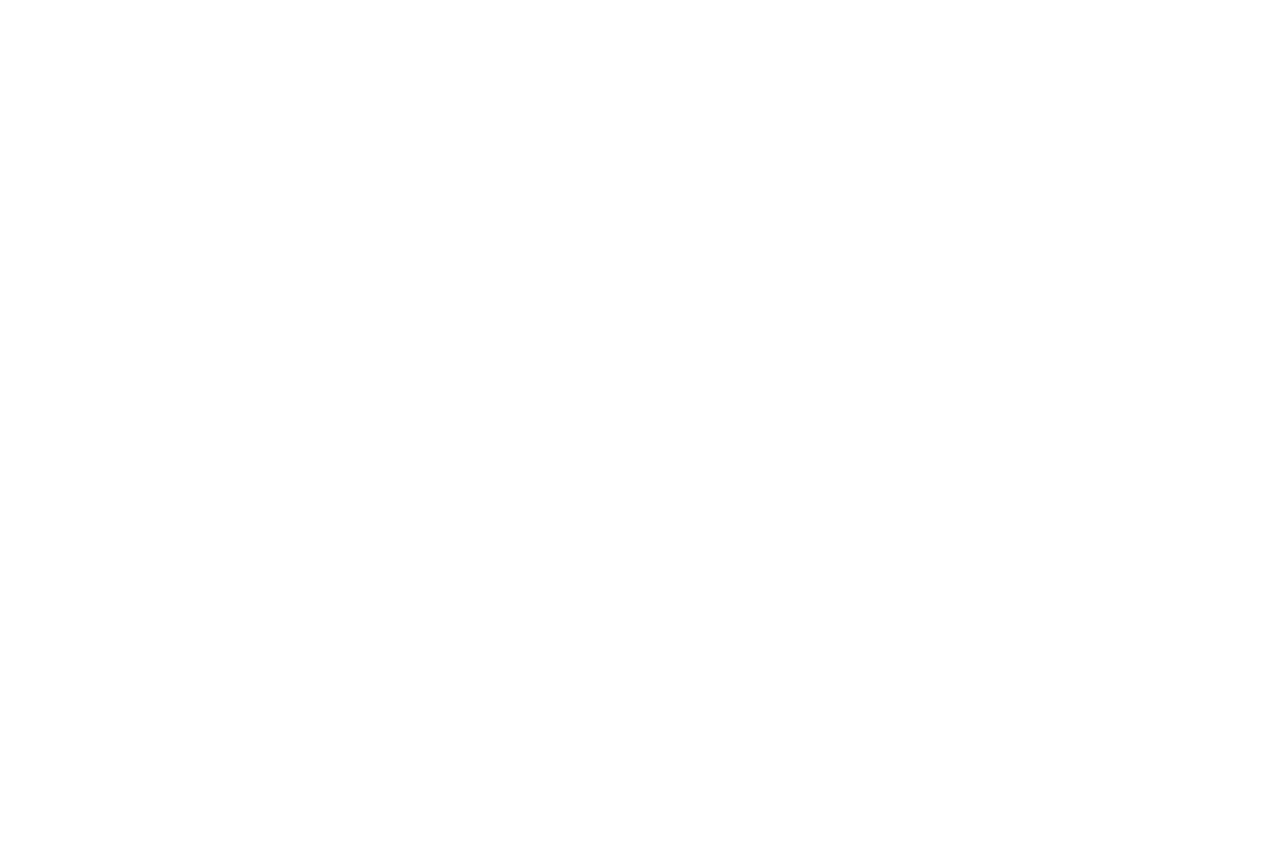
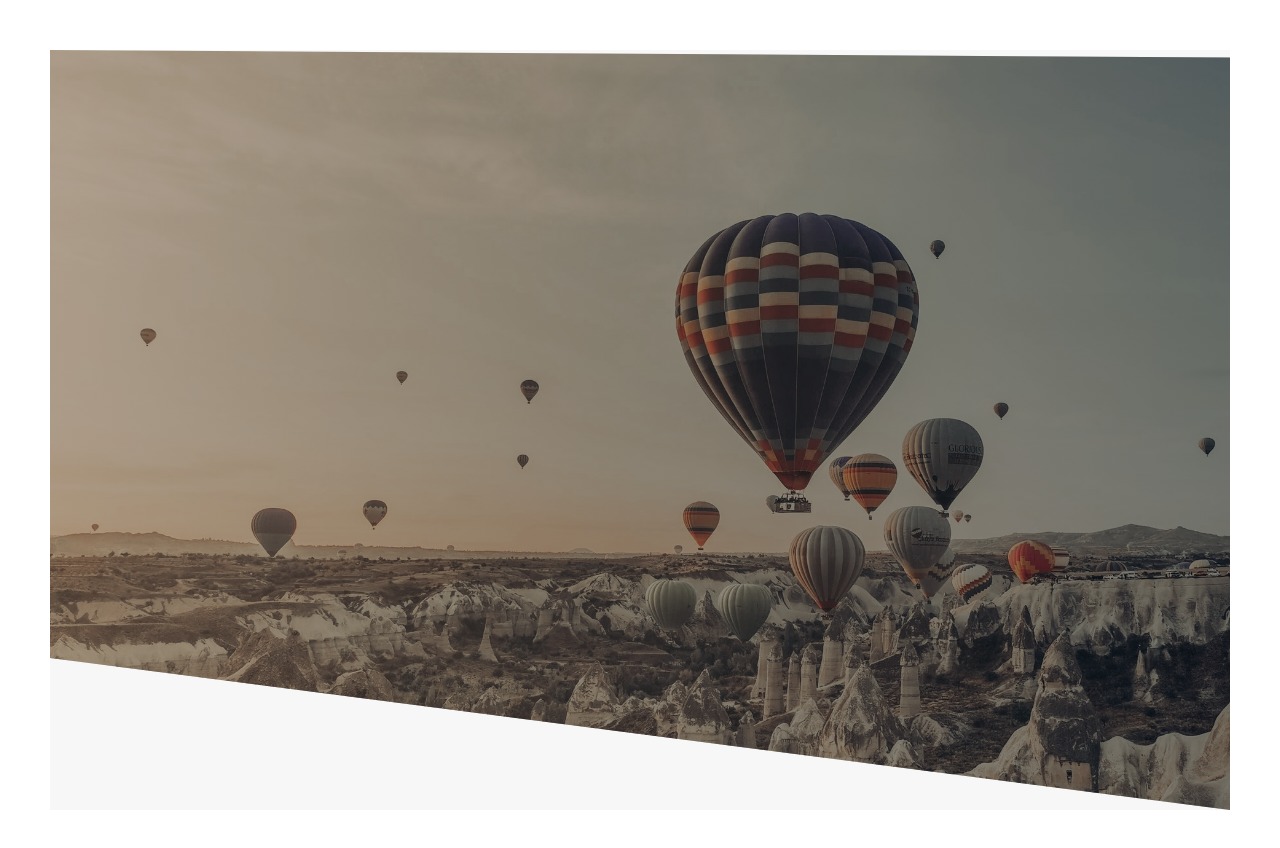
Before and after one commit to tolkunio/balloon-tour, a website: page src/index.html in a window 1280 px wide. Before the commit the page ends 800 px from the top, so only its background shows below. Drawn offline with Linux system fonts and the light colour scheme.

Commit message:
-added style.css,style.sass, header and background css

```diff
--- /dev/null
+++ b/package.json
@@ -0,0 +1,5 @@
+{
+  "dependencies": {
+    "sass": "^1.75.0"
+  }
+}
--- a/src/index.html
+++ b/src/index.html
@@ -2,9 +2,18 @@
 <html lang="en">
 <head>
     <meta charset="UTF-8">
-    <title>Title</title>
+    <title>Balloon travel app</title>
+    <link rel="preconnect" href="https://fonts.googleapis.com">
+    <link rel="preconnect" href="https://fonts.gstatic.com" crossorigin>
+    <link href="https://fonts.googleapis.com/css2?family=Lato:ital,wght@0,100;0,300;0,400;0,700;0,900;1,100;1,300;1,400;1,700;1,900&display=swap" rel="stylesheet">
+    <link rel="stylesheet" href="css/style.css">
 </head>
 <body>
+    <div class="container">
+        <header class="header">
 
+        </header>
+
+    </div>
 </body>
 </html>
--- /dev/null
+++ b/src/sass/style.sass
@@ -0,0 +1,21 @@
+*
+  margin: 0
+  padding: 0
+  box-sizing: border-box
+
+body
+  font-family: "Lato", serif
+  font-weight: 400
+  color: #777777
+  font-size: 16px
+  letter-spacing: 2px
+  padding: 50px
+  background-color: white
+
+.container
+  background-color: #F7F7F7
+
+.header
+  height: 95vh
+  background: linear-gradient(90deg, rgba(105, 71, 40, 0.5) 0.03%, rgba(8, 8, 8, 0.5) 99.94%), url(../assets/img/header-background.jpg) center / cover no-repeat
+  clip-path: polygon(0 0, 100% 1%, 100% 100%, 0 80%)
```
Also changed, not shown: src/assets/img/header-background.jpg (added), src/css/style.css, src/sass/main.sass (deleted), 2 other files.
